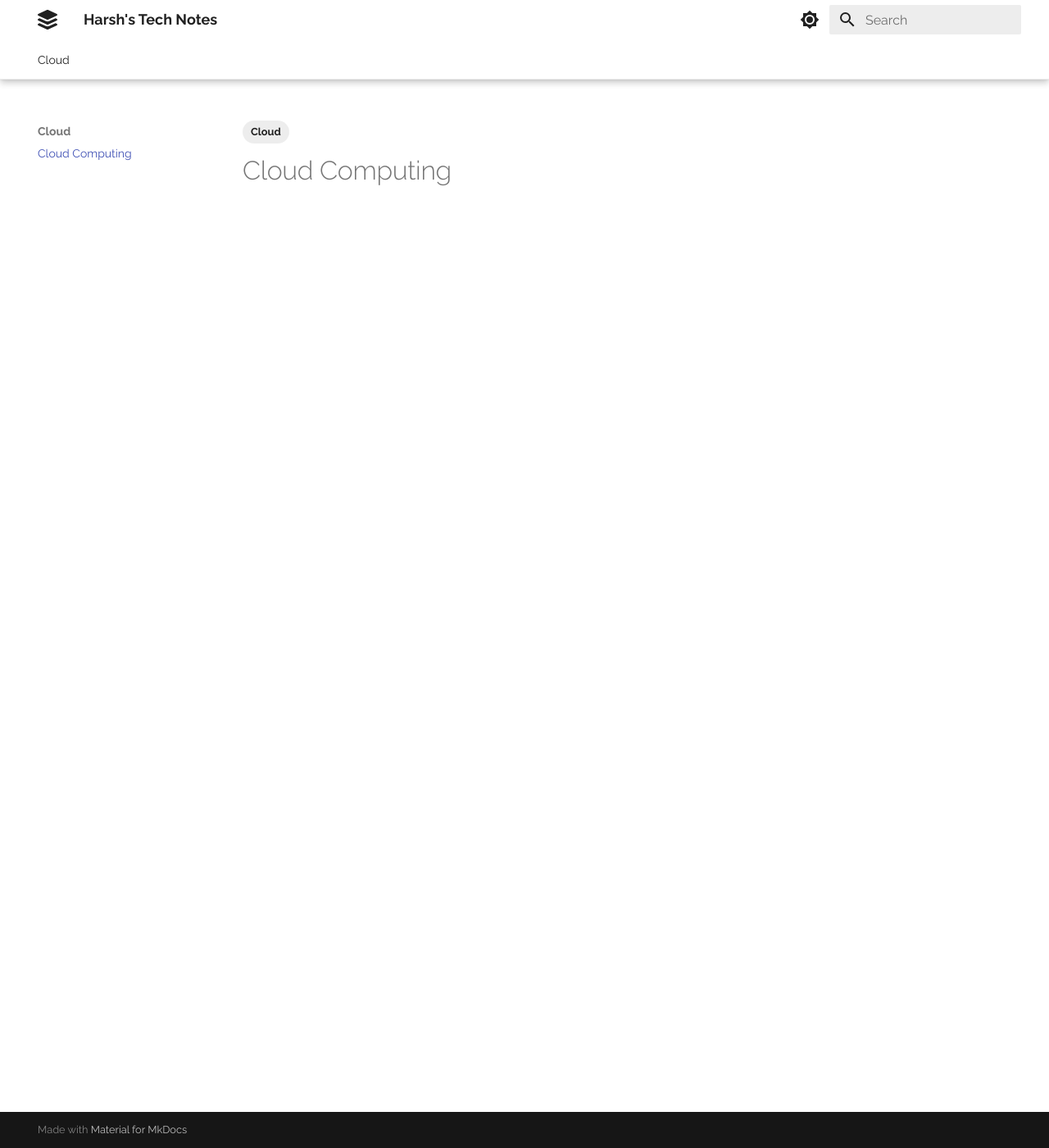
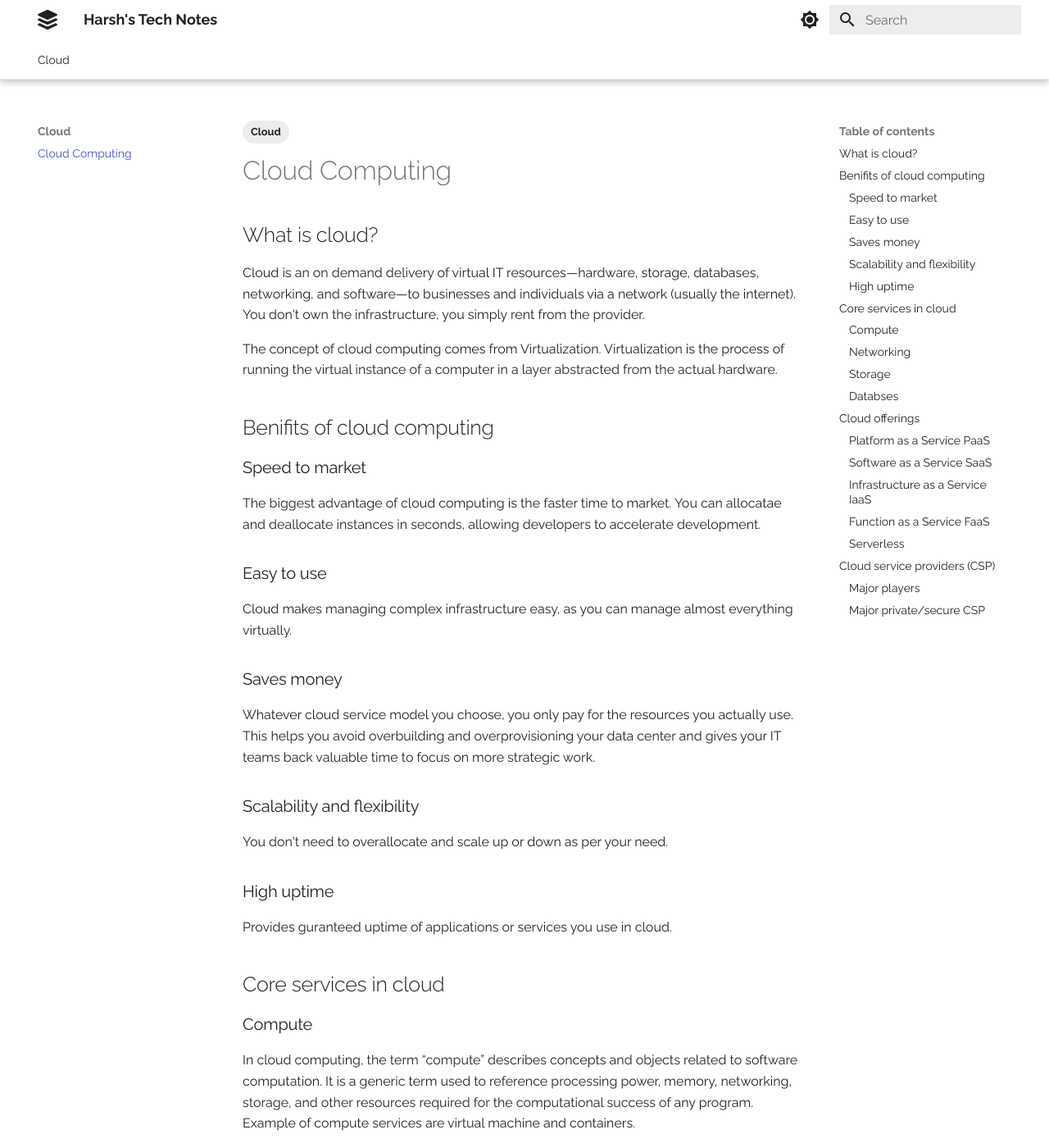
Before and after one commit to harshwPro/notes, an MkDocs documentation site: the page built from docs/Cloud/cloud-computing.md, in a window 1280 px wide and 1400 px high. Shown: the whole window at 82% size. Built offline with MkDocs 1.6.1 and Material for MkDocs 9.7.7, drawn with Linux system fonts in a browser that asks for light colours; some of the changed text lies outside the part shown.

Commit message:
Cloud computing intro notes

```diff
--- a/docs/Cloud/cloud-computing.md
+++ b/docs/Cloud/cloud-computing.md
@@ -1,8 +1,76 @@
 ---
-# title: Cloud Computing
-# description: Nullam urna elit, malesuada eget finibus ut, ac tortor.
+# title:
+# description:
 tags:
   - Cloud
 ---
 
 # Cloud Computing
+
+## What is cloud?
+Cloud is an on demand delivery of virtual IT resources—hardware, storage, databases, networking, and software—to businesses and individuals via a network (usually the internet). You don't own the infrastructure, you simply rent from the provider.
+
+The concept of cloud computing comes from Virtualization. Virtualization is the process of running the virtual instance of a computer in a layer abstracted from the actual hardware.
+
+## Benifits of cloud computing
+
+### Speed to market
+ The biggest advantage of cloud computing is the faster time to market. You can allocatae and deallocate instances in seconds, allowing developers to accelerate development.
+###  Easy to use
+Cloud makes managing complex infrastructure easy, as you can manage almost everything virtually.
+
+### Saves money
+Whatever cloud service model you choose, you only pay for the resources you actually use. This helps you avoid overbuilding and overprovisioning your data center and gives your IT teams back valuable time to focus on more strategic work.
+
+### Scalability and flexibility
+You don't need to overallocate and scale up or down as per your need.
+
+### High uptime
+Provides guranteed uptime of applications or services you use in cloud.
+
+## Core services in cloud
+
+### Compute
+In cloud computing, the term “compute” describes concepts and objects related to software computation. It is a generic term used to reference processing power, memory, networking, storage, and other resources required for the computational success of any program.
+Example of compute services are virtual machine and containers.
+
+### Networking
+These are the networking services provided in cloud.
+Examples are virtual network, load balancer, dns, etc.
+
+### Storage
+Storage offers highly available, massively scalable, durable, and secure storage for a variety of data objects in the cloud.
+
+### Databses
+These are the different types of database services available on cloud.
+
+## Cloud offerings
+
+### Platform as a Service PaaS
+A service that offers a complete development and deployment environment in cloud.
+
+### Software as a Service SaaS
+SaaS is a way of delivering applications over the internet as a service.
+
+### Infrastructure as a Service IaaS
+Provides virtualized computing services over the internet.
+
+### Function as a Service FaaS
+Allows you to execute code in response to events.
+
+### Serverless
+A cloud computing execution model in which the cloud provider allocates machine resources on demad.
+
+ ![Cloud Offerings](../assets/images/cloud-offerings.png)
+
+## Cloud service providers (CSP)
+
+### Major players
+- AWS: Feature and service-heavy CSP.
+- Azure: Tailored to on-prem as well in addition to public cloud.
+- GCP: Major public CSP. Dadicated to development and big data. Multicloud model that can be used with any other CSP.
+
+### Major private/secure CSP
+- RedHat
+- Dell
+- VmWare
```
Also changed, not shown: docs/assets/images/cloud-offerings.png (added).
